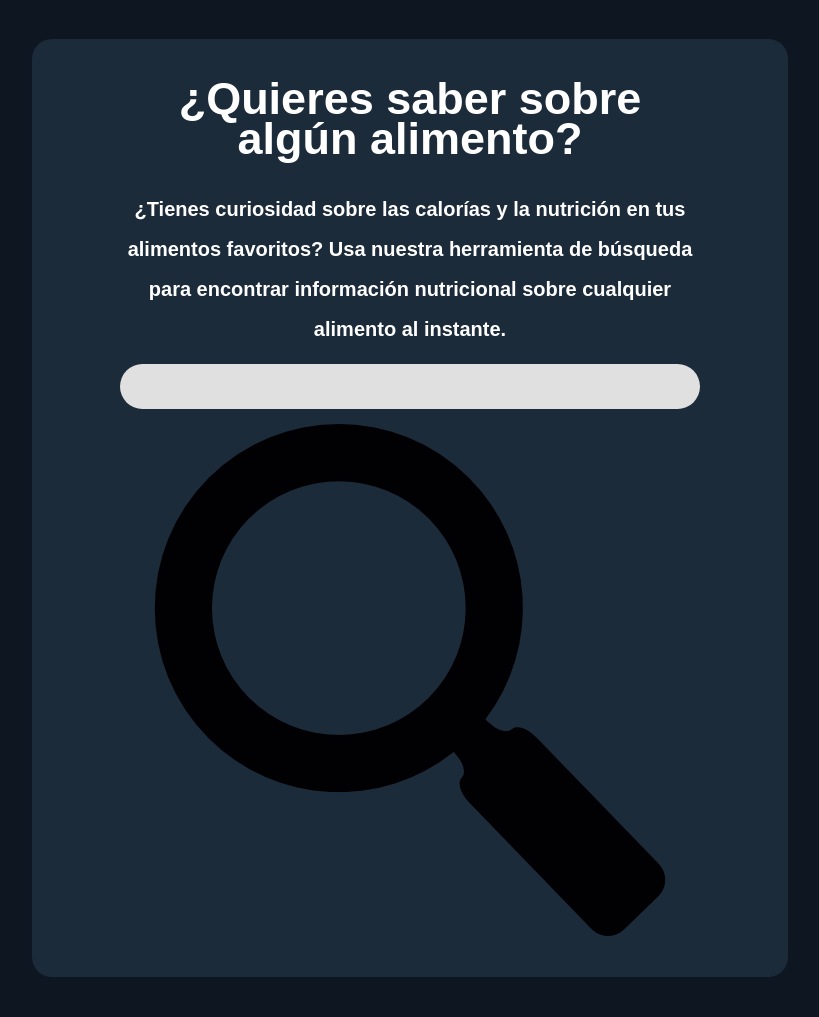
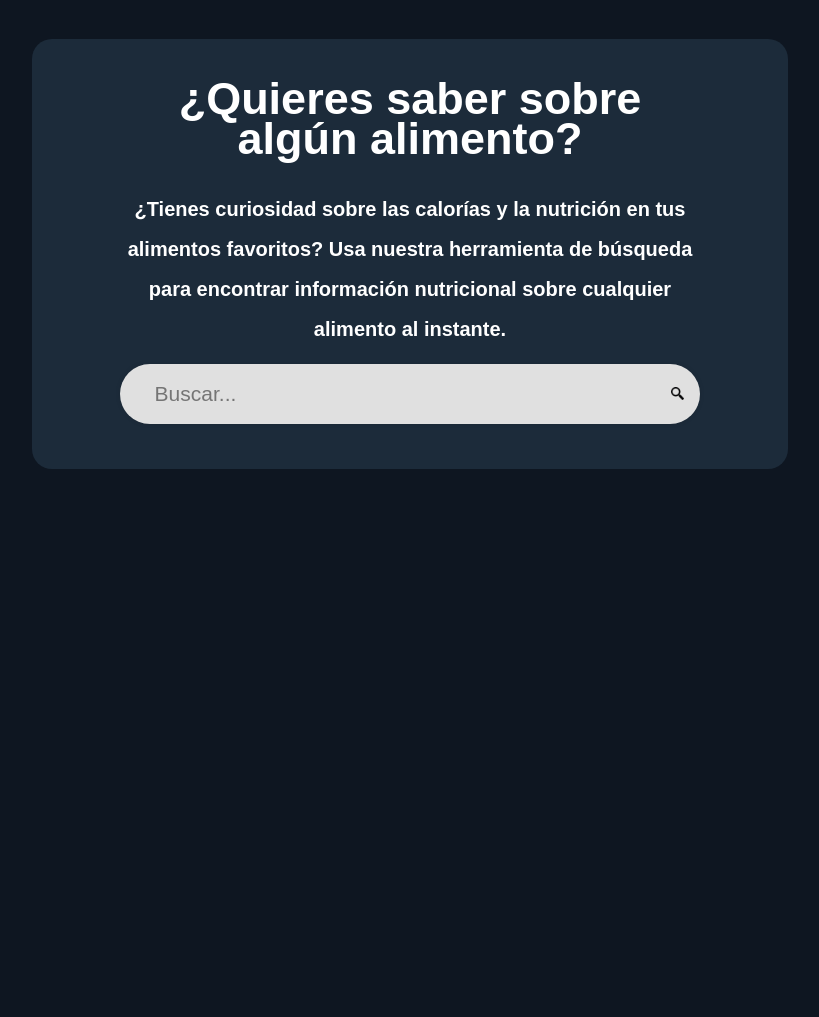
Before and after one commit to agusnovaalaburar/CalorEase, a PHP site: page / in a window 1280 px wide. Shown: the part 1368-2385 px from the top of the page, without its empty margins (230-1049 px from the left). After the commit the page ends 1837 px from the top, so only its background shows below. Run offline with PHP 8.4, Linux system fonts and the light colour scheme.

Commit message:
terminado el food section, con search bar

```diff
--- a/assets/css/style.css
+++ b/assets/css/style.css
@@ -884,3 +884,54 @@ body {
 .BotonObjetivos:hover {
   background-color: #0056b3;
 }
+
+
+.food-search-bar {
+  width: 80%;
+  height: 6rem;
+  margin: 1.5rem auto;
+  border-radius: 3rem;
+  display: flex;
+  flex-direction: column;
+  justify-content: center;
+}
+.food-search-bar form{
+  height: 100%;
+}
+
+.search-container {
+  display: flex;
+  align-items: center;
+  height: 100%;
+  background-color: var(--color-input);
+  border-radius: 3rem;
+  padding: 0 1rem;
+  box-shadow: 0 0 5px rgba(0,0,0,0.1);
+}
+
+.search-container input {
+  flex: 1;
+  height: 100%;
+  border: none;
+  outline: none;
+  border-radius: 3rem;
+  padding: 0 1rem;
+  font-size: 2.1rem;
+  background-color: transparent;
+}
+
+.search-container .search-icon {
+  background: none;
+  border: none;
+  cursor: pointer;
+  height: 2rem;
+  width: 2.5rem;
+  display: flex;
+  align-items: center;
+  justify-content: center;
+}
+
+.search-container .search-icon img {
+  width: 100%;
+  height: auto;
+}
--- a/index.html
+++ b/index.html
@@ -76,12 +76,14 @@
         </p>
         <div class="food-search-bar">
           <form action="#" method="POST">
-            <input type="text" placeholder="" />
+            <div class="search-container">
+              <input type="text" placeholder="Buscar..." />
+              <button type="submit" class="search-icon">
+                <img src="/assets/img/busqueda-de-lupa.png" alt="Ícono de búsqueda">
+              </button>
+            </div>
           </form>
-          <div class="svg">
-            <img src="/assets/img/busqueda-de-lupa.png" alt="busqueda-de-lupa">
-          </div>
-      </div>
+        </div>
     </section>
   </body>
 </html>
```
